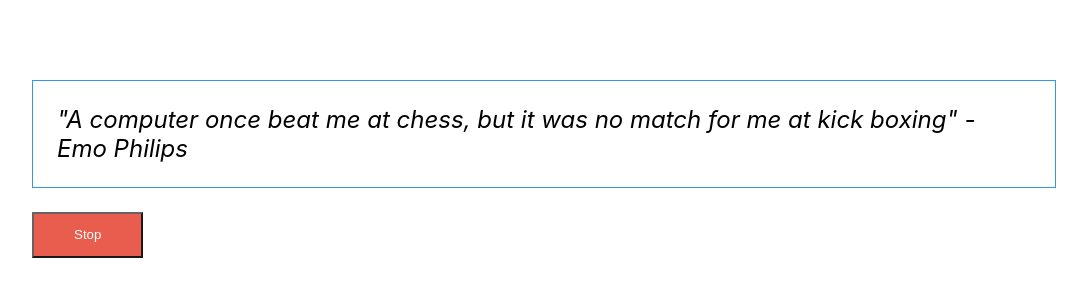
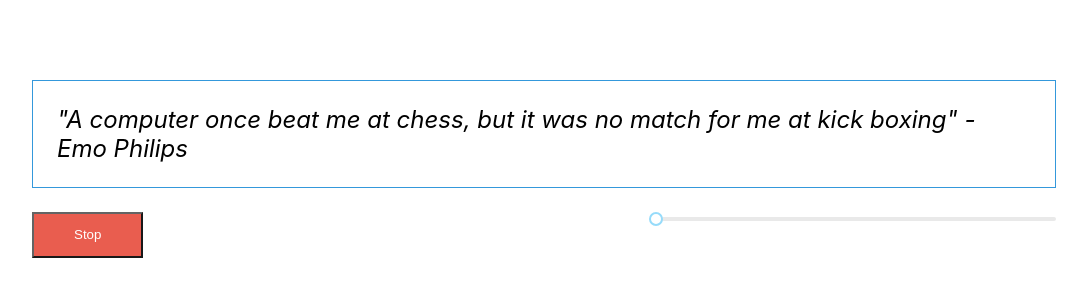
Before and after one commit to EvrenKayali/QuotationApp, a React (Create React App) app: page / in a window 1280 px wide. Shown: the top 300 px of the page, without its empty margins (96-1183 px from the left). Built offline with nearby package versions, Linux system fonts and the light colour scheme.

Commit message:
refactor: tidy up components.

```diff
--- a/package.json
+++ b/package.json
@@ -8,8 +8,10 @@
     "@testing-library/user-event": "^7.1.2",
     "@types/jest": "^24.0.0",
     "@types/node": "^12.0.0",
+    "@types/rc-slider": "^8.6.5",
     "@types/react": "^16.9.0",
     "@types/react-dom": "^16.9.0",
+    "rc-slider": "^9.2.4",
     "react": "^16.13.1",
     "react-dom": "^16.13.1",
     "react-scripts": "3.4.1",
--- a/src/App.tsx
+++ b/src/App.tsx
@@ -1,7 +1,6 @@
-import React, { useState, useEffect } from "react";
+import React from "react";
 import "./App.css";
 import { QuoteModel } from "./models/QuoteModel";
-
 import { QuotePlayer } from "./components/QuotePlayer/QuotePlayer";
 
 export const App = () => {
--- a/src/components/QuotePlayer/QuotePlayer.tsx
+++ b/src/components/QuotePlayer/QuotePlayer.tsx
@@ -1,7 +1,10 @@
 import React, { useState } from "react";
+import Slider from "rc-slider";
 import { Quote } from "../Quote/Quote";
 import { QuoteModel } from "../../models/QuoteModel";
 import { useInterval } from "../../hooks/useInterval";
+
+import "rc-slider/assets/index.css";
 
 import styles from "./quotePlayer.module.css";
 
@@ -14,9 +17,11 @@ export const QuotePlayer = ({ quotes }: props) => {
     quotes[Math.floor(Math.random() * quotes.length)]
   );
 
+  const [delay, setDelay] = useState(3000);
+
   const [playerState, setPlayerState] = useState<boolean>(true);
 
-  const { start, stop } = useInterval(true, 3000, () => {
+  const { start, stop } = useInterval(true, delay, () => {
     setSelectedQuote(quotes[Math.floor(Math.random() * quotes.length)]);
   });
 
@@ -30,9 +35,15 @@ export const QuotePlayer = ({ quotes }: props) => {
     }
   };
 
+  const onIntervalChange = (i: number) => {
+    setDelay(i * 1000);
+    console.log(i);
+  };
+
   return (
     <div className={styles.container}>
       <Quote model={selectedQuote} />
+      <div className={styles.controlPanel}>
         <button
           onClick={() => onPlayerStateChage()}
           className={
@@ -43,6 +54,10 @@ export const QuotePlayer = ({ quotes }: props) => {
         >
           {playerState === true ? "Stop" : "Start"}
         </button>
+        <div style={{ width: 400 }}>
+          <Slider min={1} max={6} onChange={onIntervalChange} />
+        </div>
+      </div>
     </div>
   );
 };
--- a/src/components/QuotePlayer/quotePlayer.module.css
+++ b/src/components/QuotePlayer/quotePlayer.module.css
@@ -27,3 +27,8 @@
   margin: 5em auto 0 auto;
   width: 80%;
 }
+
+.controlPanel {
+  display: flex;
+  justify-content: space-between;
+}
```
Also changed, not shown: 1 other file (tests, documents, lock files or other folders). Lines whose indentation alone changed are shown as unchanged.
